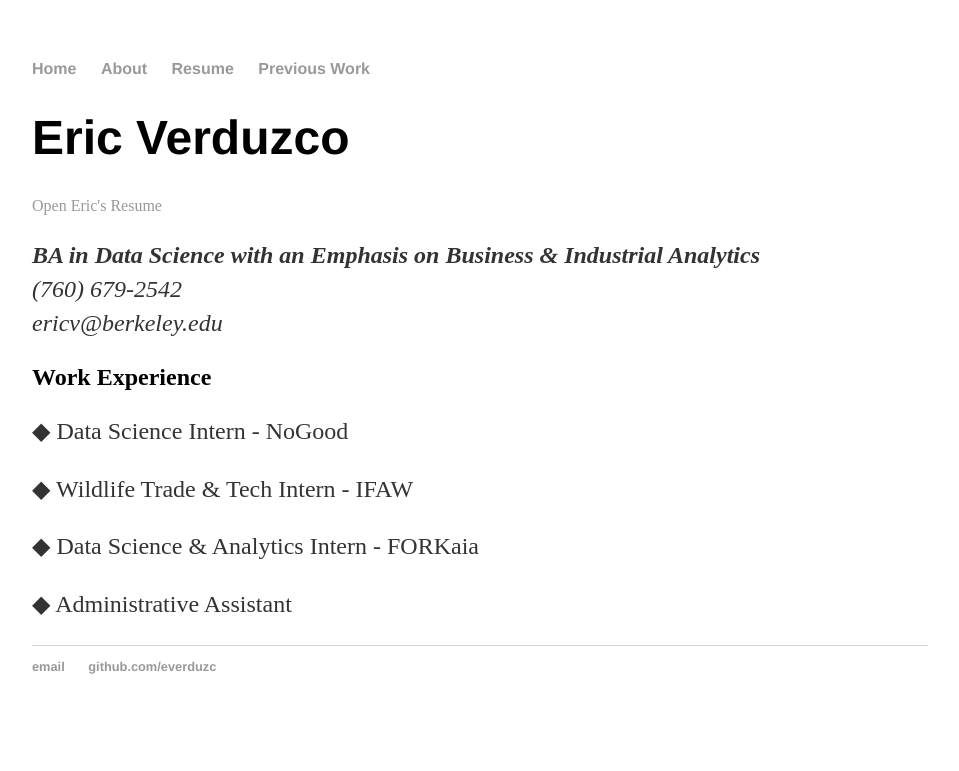
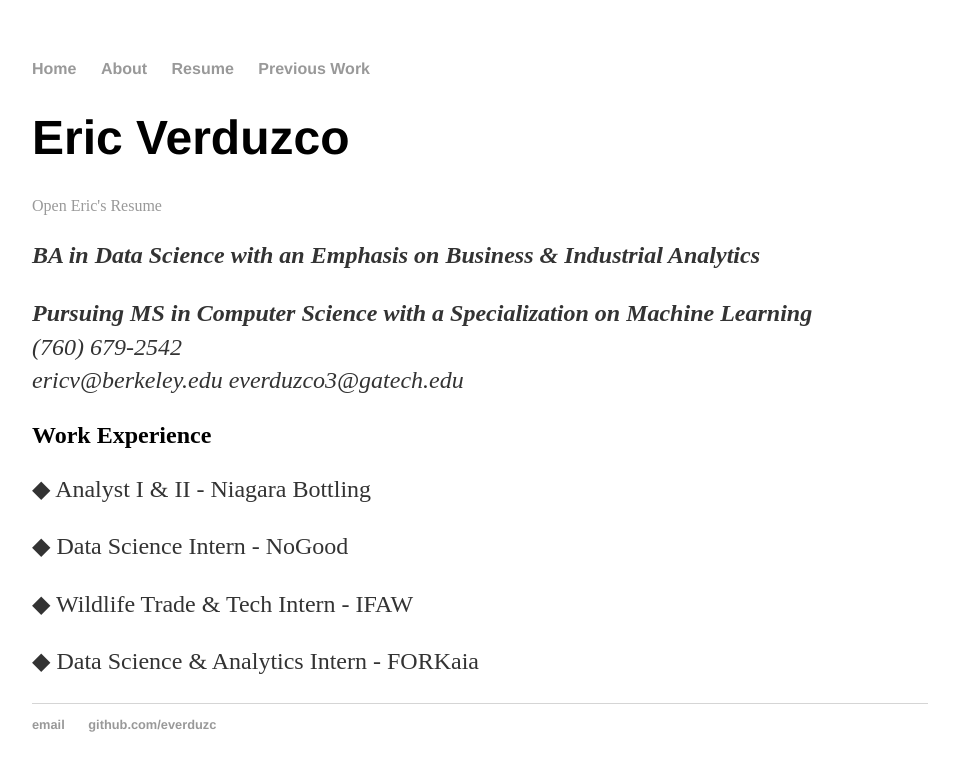
Before and after one commit to everduzc/everduzc.github.io, a Jekyll site: the page built from cv/index.html, in a window 1280 px wide. Shown: the top 771 px of the page, without its empty margins (160-1119 px from the left). Built offline with Jekyll 4.4.1, drawn with Linux system fonts in a browser that asks for light colours.

Commit message:
Update index.html

```diff
--- a/cv/index.html
+++ b/cv/index.html
@@ -8,16 +8,19 @@
 		<a href="https://drive.google.com/file/d/1i_A8m0ucrha6FJvMtpQajzmTBPANFn4K/view?usp=sharing" class="download" title="Open Eric's Resume as PDF in Google Drive">Open Eric's Resume</a>
 					<address>
 					<p><strong>BA in Data Science with an Emphasis on Business & Industrial Analytics</strong><br>
+					<p><strong> Pursuing MS in Computer Science with a Specialization on Machine Learning</strong><br>
 					<abbr title="phone"></abbr> (760) 679-2542<br>
 					<span class="obfuscate">ericv@berkeley.edu</span>
+					<span class="obfuscate">everduzco3@gatech.edu</span>
 					</address>
 
 					<h2>Work Experience</h2>
 
+					<p> ◆ Analyst I & II - Niagara Bottling
 					<p> ◆ Data Science Intern - NoGood
 					<p> ◆ Wildlife Trade & Tech Intern - IFAW
 					<p> ◆ Data Science & Analytics Intern - FORKaia
-          				<p> ◆ Administrative Assistant
+
 
 
 
```
